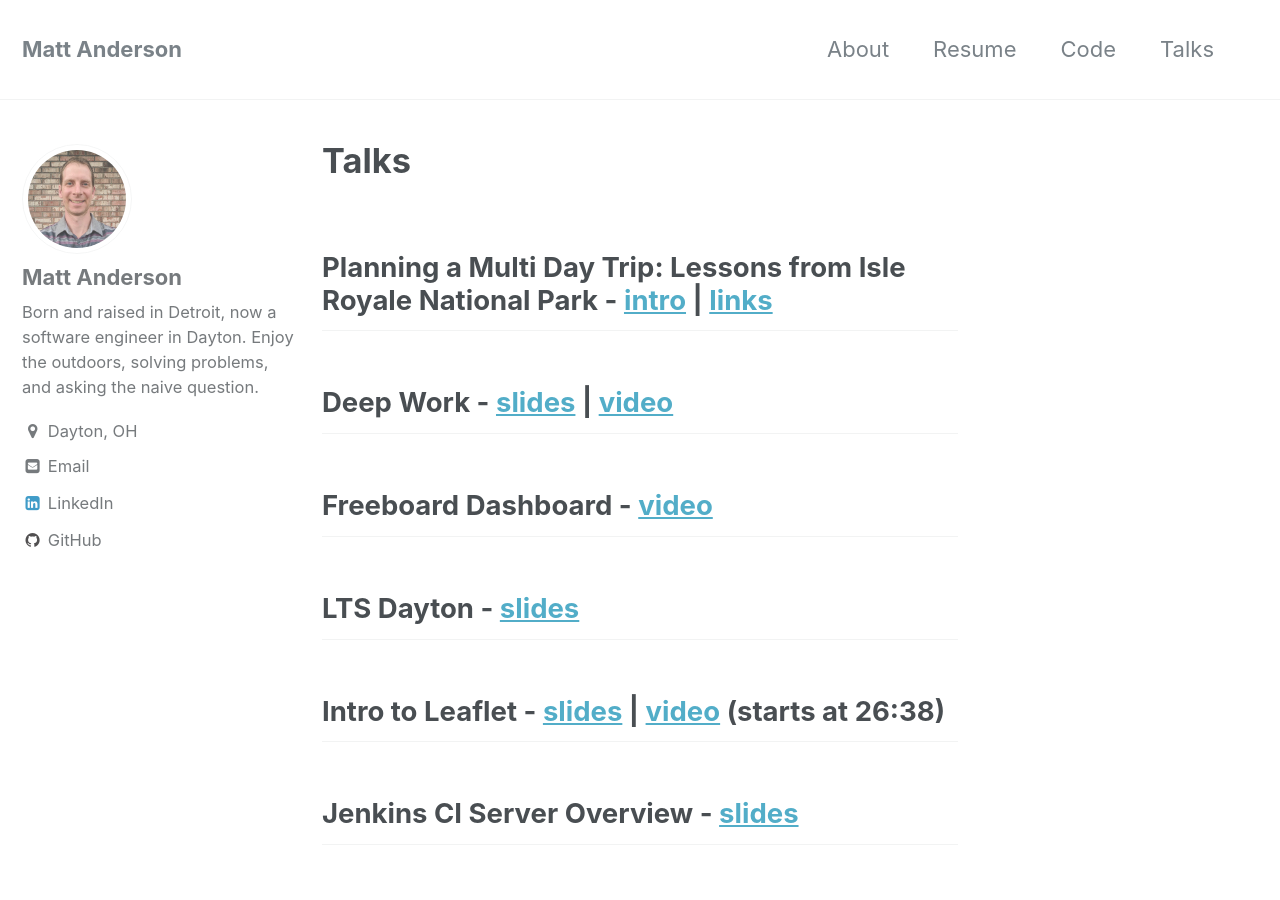
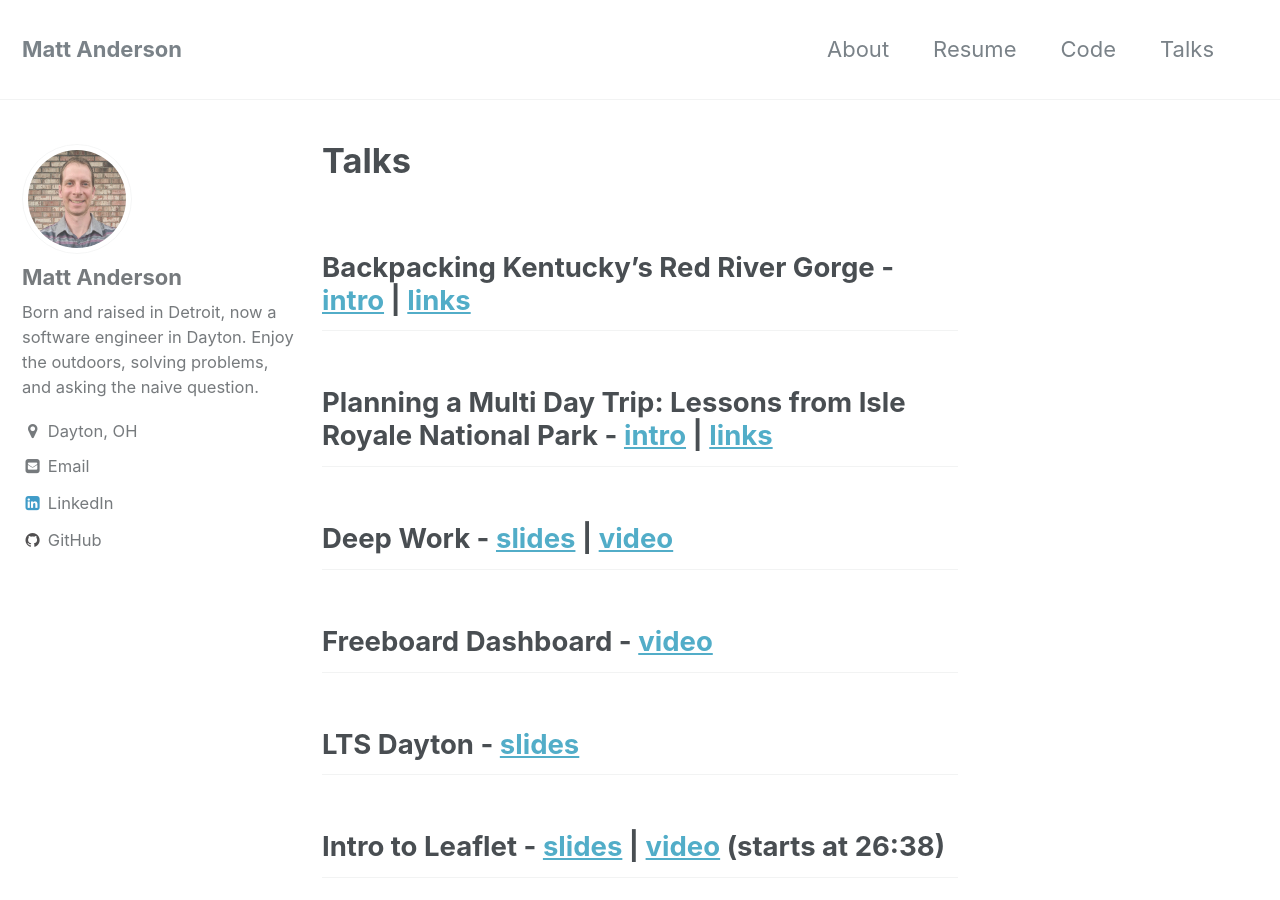
Before and after one commit to mattbanderson/mattbanderson.github.io, a Jekyll site: the page built from _pages/talks.md, in a window 1280 px wide and 900 px high. Built offline with Jekyll 4.4.1, drawn with Linux system fonts in a browser that asks for light colours.

Commit message:
Add RRG presentation to Talks page

```diff
--- a/_pages/talks.md
+++ b/_pages/talks.md
@@ -2,7 +2,7 @@
 title: Talks
 permalink: /talks/
 ---
-
+## Backpacking Kentucky’s Red River Gorge - [intro](https://theadventuresummit.com/sessions/backpacking-kentuckys-red-river-gorge/) | [links](https://docs.google.com/presentation/d/1lMJe8fTQ5BV20Z4SBIDdb6vx7wCAGrIZThAZEiRDyXg/edit?usp=drive_link)
 ## Planning a Multi Day Trip: Lessons from Isle Royale National Park - [intro](https://theadventuresummit.com/schedule/planning-a-multi-day-trip-lessons-from-isle-royale-national-park-by-matt-anderson/) | [links](https://docs.google.com/presentation/d/1jabR3rg9cY8e_qi--yjREy7wsCwiF9DUl5toGgoPz10/edit?usp=drive_link)
 ## Deep Work - [slides](/assets/ppt/deep-work.pptx) | [video](https://www.youtube.com/watch?v=Ez5kA8WT0MA)
 ## Freeboard Dashboard - [video](https://www.youtube.com/watch?v=M-Q0tJ8WNS4&t=39m59s)
```
